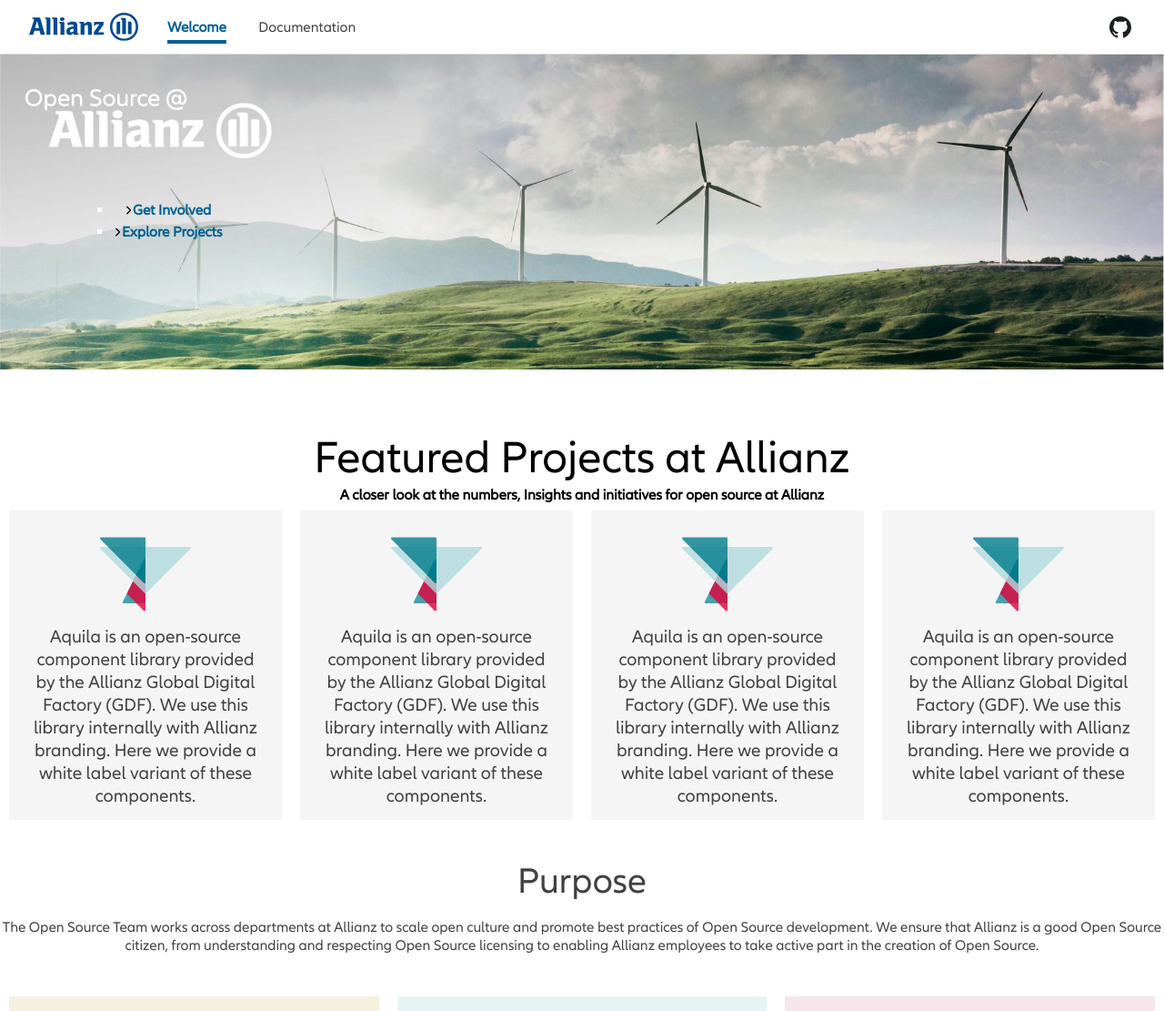
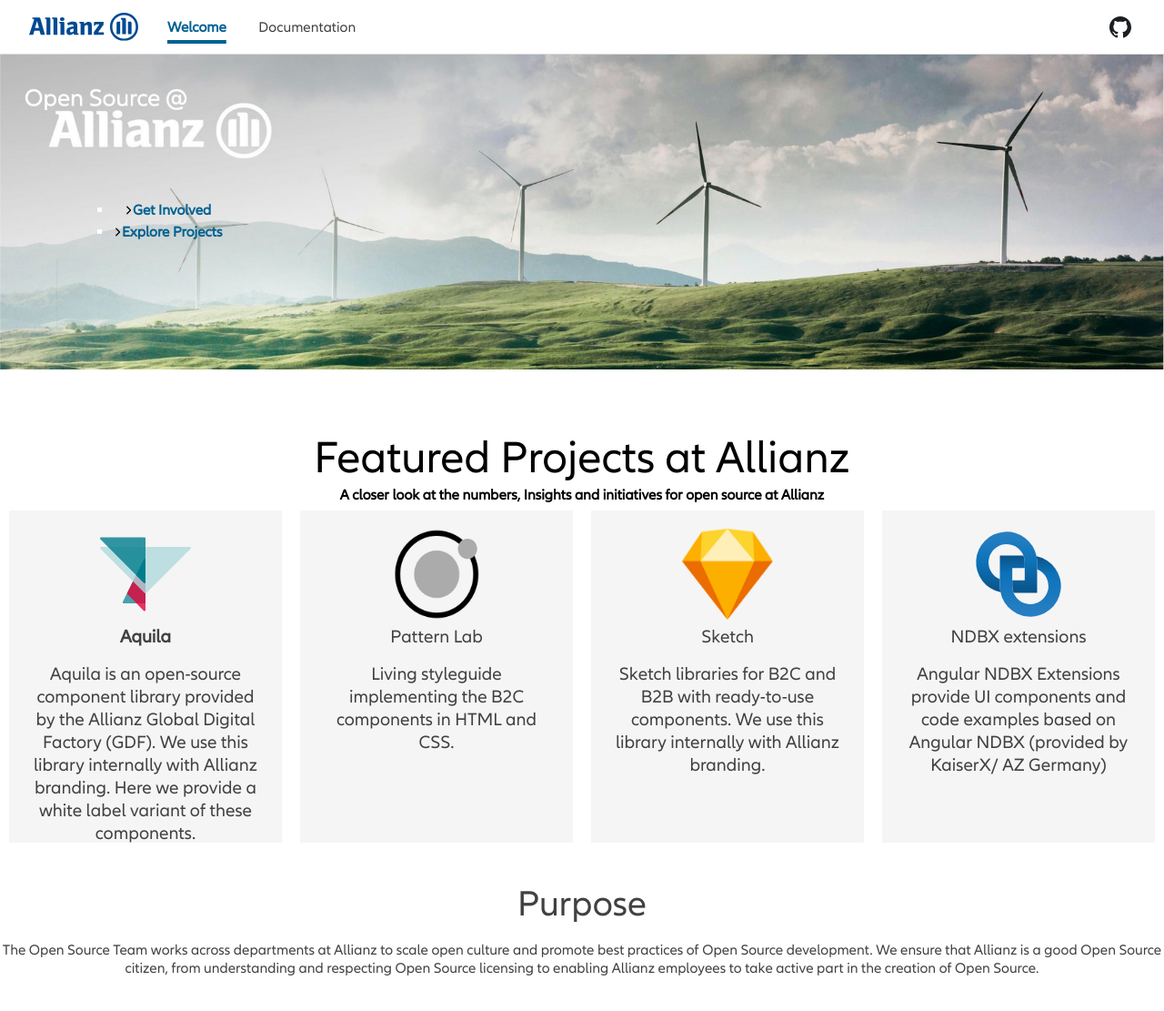
Before and after one commit to ultimatekrishna/ospo, a Jekyll site: the page built from _pages/index.html, in a window 1280 px wide, cut to the strip 0-1111 px from the top of the page. Shown: the whole strip at 91% size. Built offline with Jekyll 4.4.1, drawn with Linux system fonts in a browser that asks for light colours.

Commit message:
chore: adapting comments

```diff
--- a/_layouts/assets/index.css
+++ b/_layouts/assets/index.css
@@ -20,11 +20,11 @@
     color: black;
 }
 
-.project-description {
+/* .project-description {
     text-align: center;
     padding-top: 50px;
     font-size: 60px;
-}
+} */
 
 /* Container holding the image and the text */
 .container {
@@ -60,7 +60,7 @@
     font-size: 20px;
     overflow-y: auto;
     padding: 1em;
-    height: 300px;
+    height: 325px;
 }
 
 .purpose-flex-container {
@@ -149,3 +149,7 @@
     height: 50px;
     padding-top: 20px;
 }
+
+.project-description{
+    height: 12vh;
+}
--- a/_pages/index.html
+++ b/_pages/index.html
@@ -30,38 +30,42 @@
 <section class="flex-container">
     <div class="project-details">
         <div class="project-details-image">
-            <div class="project-image"><img src="/_layouts/assets/index/ndbx-logo.svg"></div>
+            <div class="project-image"><img src="/_layouts/assets/index/ndbx-logo.svg">
+                <h4>Aquila</h4>
+            </div>
         </div>
-        <p>Aquila is an open-source component library provided by the Allianz Global Digital Factory (GDF). We use
+        <p class="project-description">Aquila is an open-source component library provided by the Allianz Global Digital Factory (GDF). We use
             this library internally with Allianz branding. Here we provide a white label variant of these
             components.</p>
         <a href="https://ngx-ndbx.frameworks.allianz.io/welcome">Project Overview</a>
     </div>
     <div class="project-details">
         <div class="project-details-image">
-            <div class="project-image"><img src="/_layouts/assets/index/ndbx-logo.svg"></div>
+            <div class="project-image"><img src="/_layouts/assets/index/pattern-lab.png">
+                <p>Pattern Lab</p>
+            </div>
         </div>
-        <p>Aquila is an open-source component library provided by the Allianz Global Digital Factory (GDF). We use
-            this library internally with Allianz branding. Here we provide a white label variant of these
-            components.</p>
+        <p class="project-description">Living styleguide implementing the B2C components in HTML and CSS.</p>
         <a href="https://ngx-ndbx.frameworks.allianz.io/welcome">Project Overview</a>
     </div>
     <div class="project-details">
         <div class="project-details-image">
-            <div class="project-image"><img src="/_layouts/assets/index/ndbx-logo.svg"></div>
+            <div class="project-image"><img src="/_layouts/assets/index/sketch.png">
+                <p>Sketch</p>
+            </div>
         </div>
-        <p>Aquila is an open-source component library provided by the Allianz Global Digital Factory (GDF). We use
-            this library internally with Allianz branding. Here we provide a white label variant of these
-            components.</p>
+        <p class="project-description">Sketch libraries for B2C and B2B with ready-to-use components. We use
+            this library internally with Allianz branding.</p>
         <a href="https://ngx-ndbx.frameworks.allianz.io/welcome">Project Overview</a>
     </div>
     <div class="project-details">
         <div class="project-details-image">
-            <div class="project-image"><img src="/_layouts/assets/index/ndbx-logo.svg"></div>
+            <div class="project-image"><img src="/_layouts/assets/index/Screwdriver.svg">
+                <p>NDBX extensions</p>
+            </div>
         </div>
-        <p>Aquila is an open-source component library provided by the Allianz Global Digital Factory (GDF). We use
-            this library internally with Allianz branding. Here we provide a white label variant of these
-            components.</p>
+        <p class="project-description">Angular NDBX Extensions provide UI components and code examples based on Angular NDBX (provided by KaiserX/
+            AZ Germany)</p>
         <a href="https://ngx-ndbx.frameworks.allianz.io/welcome">Project Overview</a>
     </div>
 </section>
```
Also changed, not shown: _layouts/assets/index/Screwdriver.svg (added), _layouts/assets/index/pattern-lab.png (added), _layouts/assets/index/sketch.png (added).
